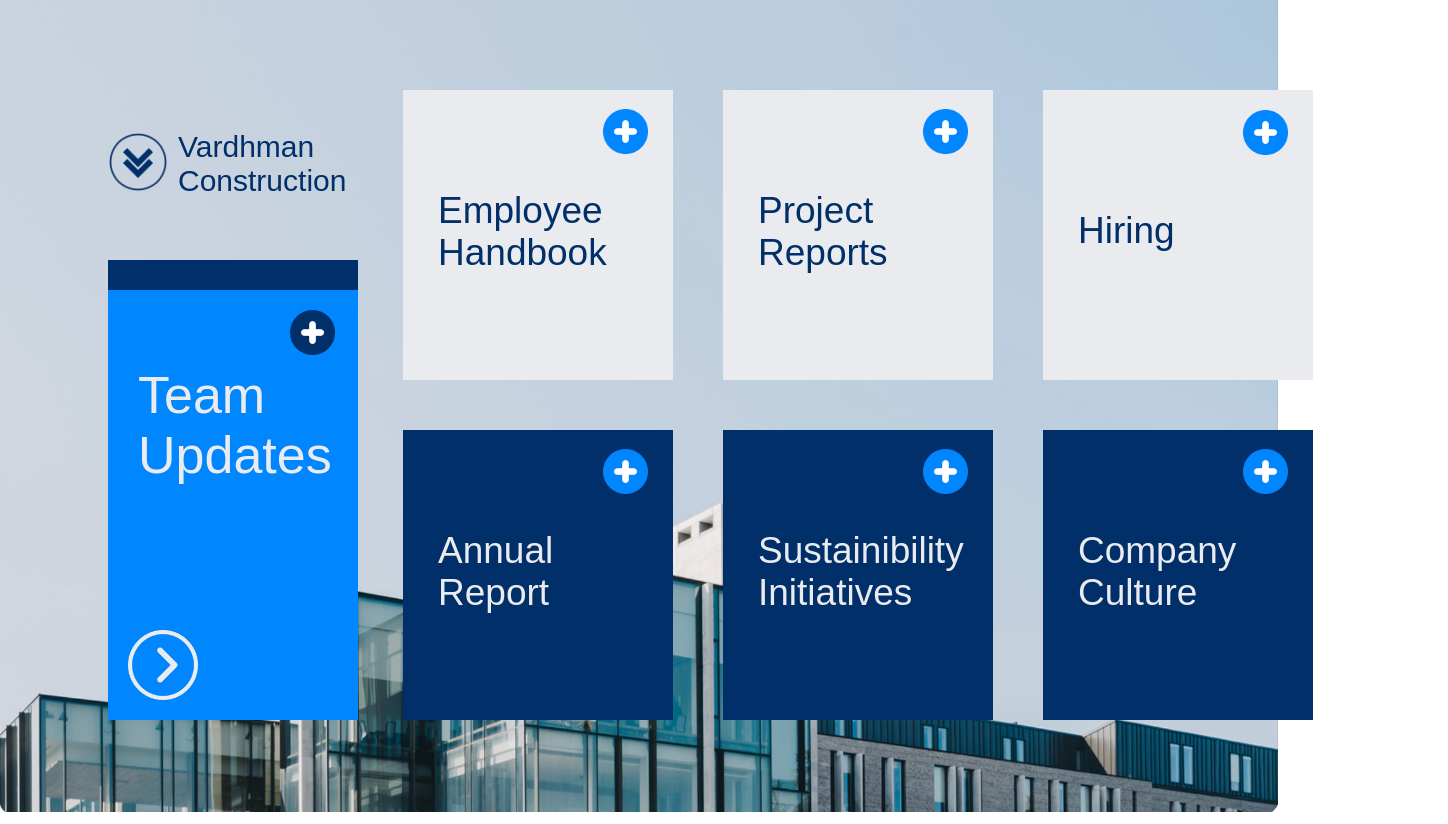
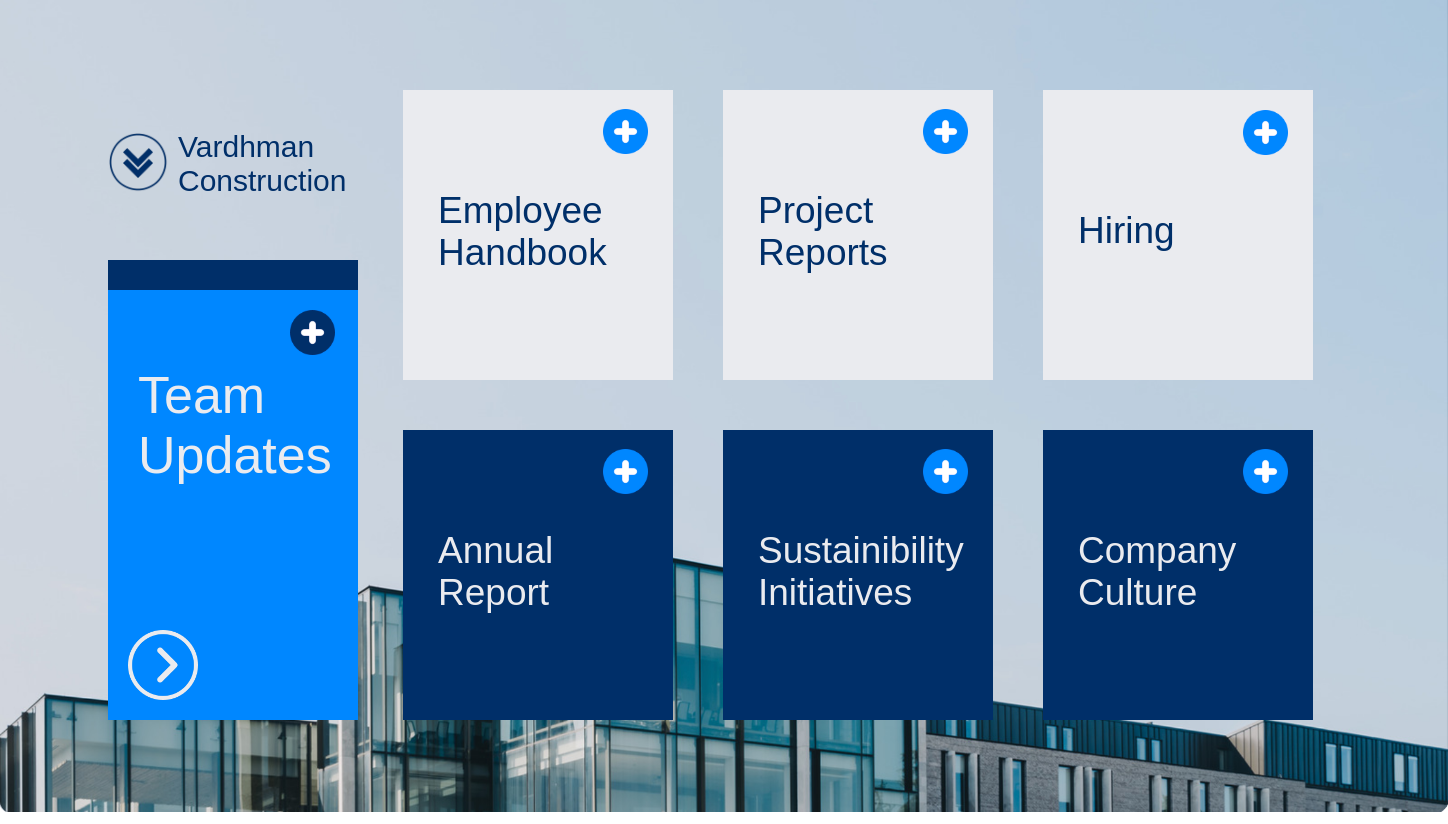
Before and after one commit to sumitdangi000/My-Work, a plain HTML site: page index.html in a window 1280 px wide. Shown: the whole page, 1448 px wide, since content can reach past the window. Drawn offline with Linux system fonts and the light colour scheme.

Commit message:
Update styles.css

```diff
--- a/styles.css
+++ b/styles.css
@@ -157,7 +157,7 @@
 }
 
 .glass_building {
-    width: 101.19%;
+    width: fit-content;
     height: 812px;
     margin: -720px 0px 0px -9px;
 }
```
